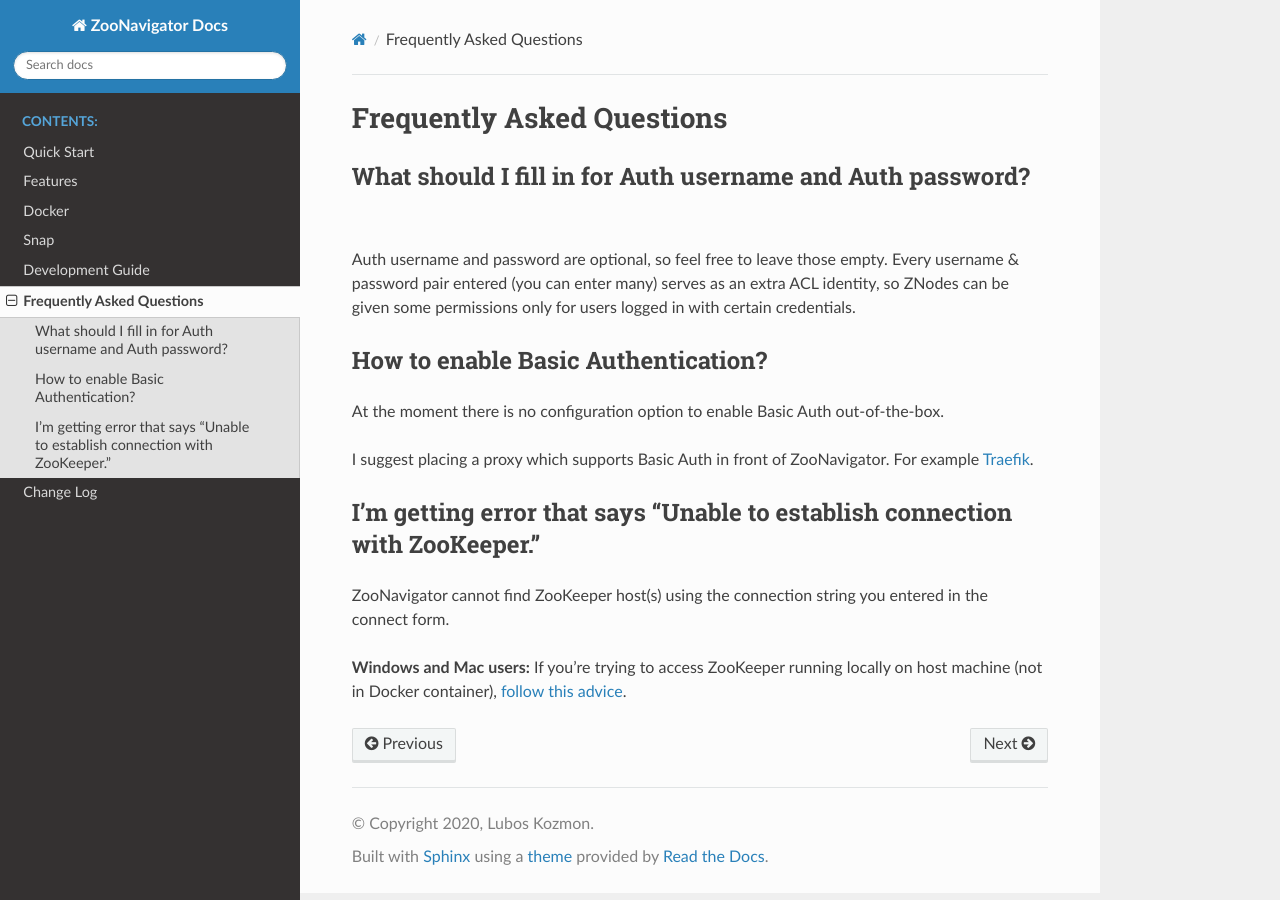
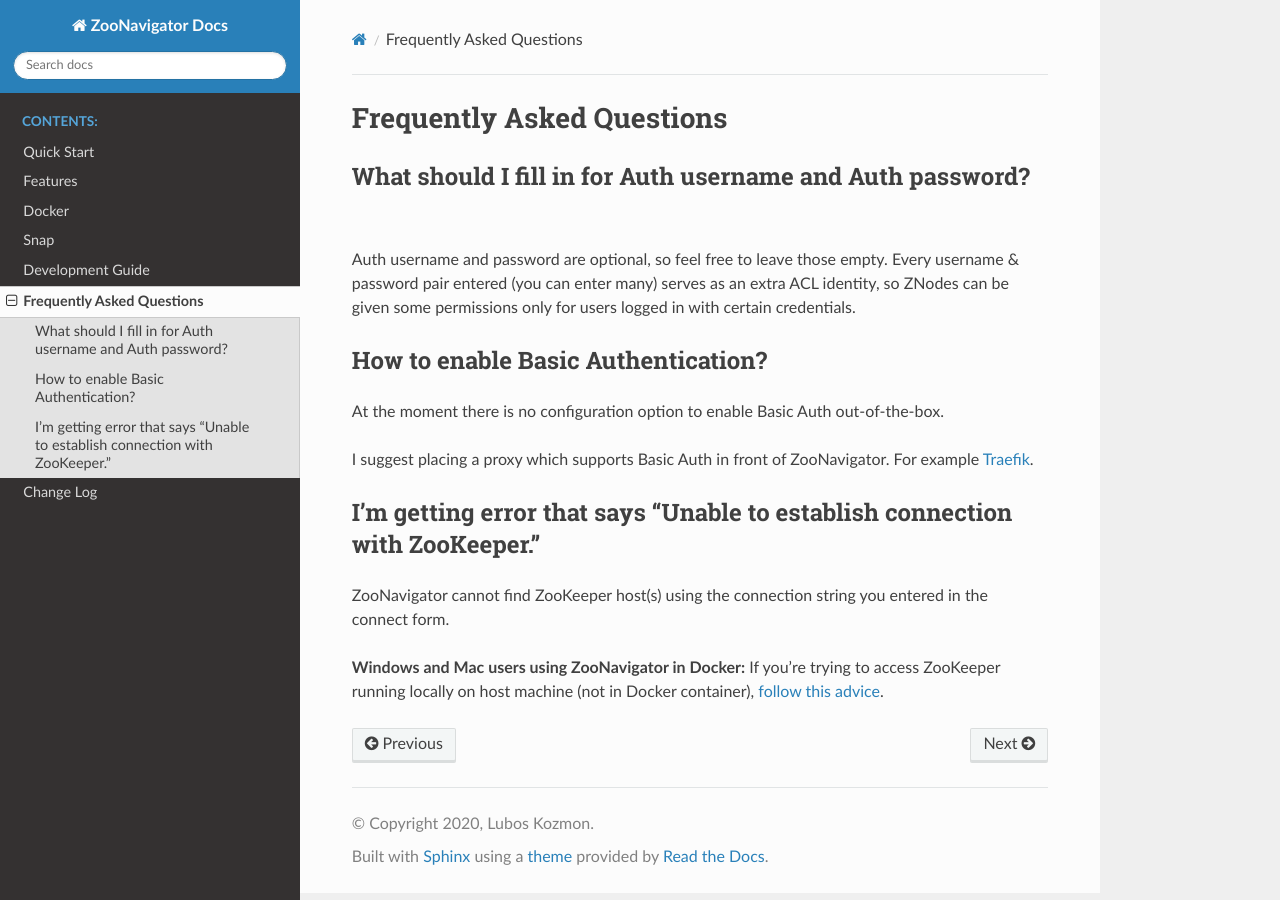
Before and after one commit to elkozmon/zoonavigator, a Sphinx documentation site: the page built from docs/faqs.rst, in a window 1280 px wide. Built offline with Sphinx 7.4.7 and the Read the Docs theme 2.0.0, drawn with Linux system fonts in a browser that asks for light colours.

Commit message:
Update faq

```diff
--- a/docs/faqs.rst
+++ b/docs/faqs.rst
@@ -23,5 +23,5 @@
 
 ZooNavigator cannot find ZooKeeper host(s) using the connection string you entered in the connect form.
 
-**Windows and Mac users:**
+**Windows and Mac users using ZooNavigator in Docker:**
 If you're trying to access ZooKeeper running locally on host machine (not in Docker container), `follow this advice <https://github.com/elkozmon/zoonavigator/issues/40#issue-495910852>`_.
```
